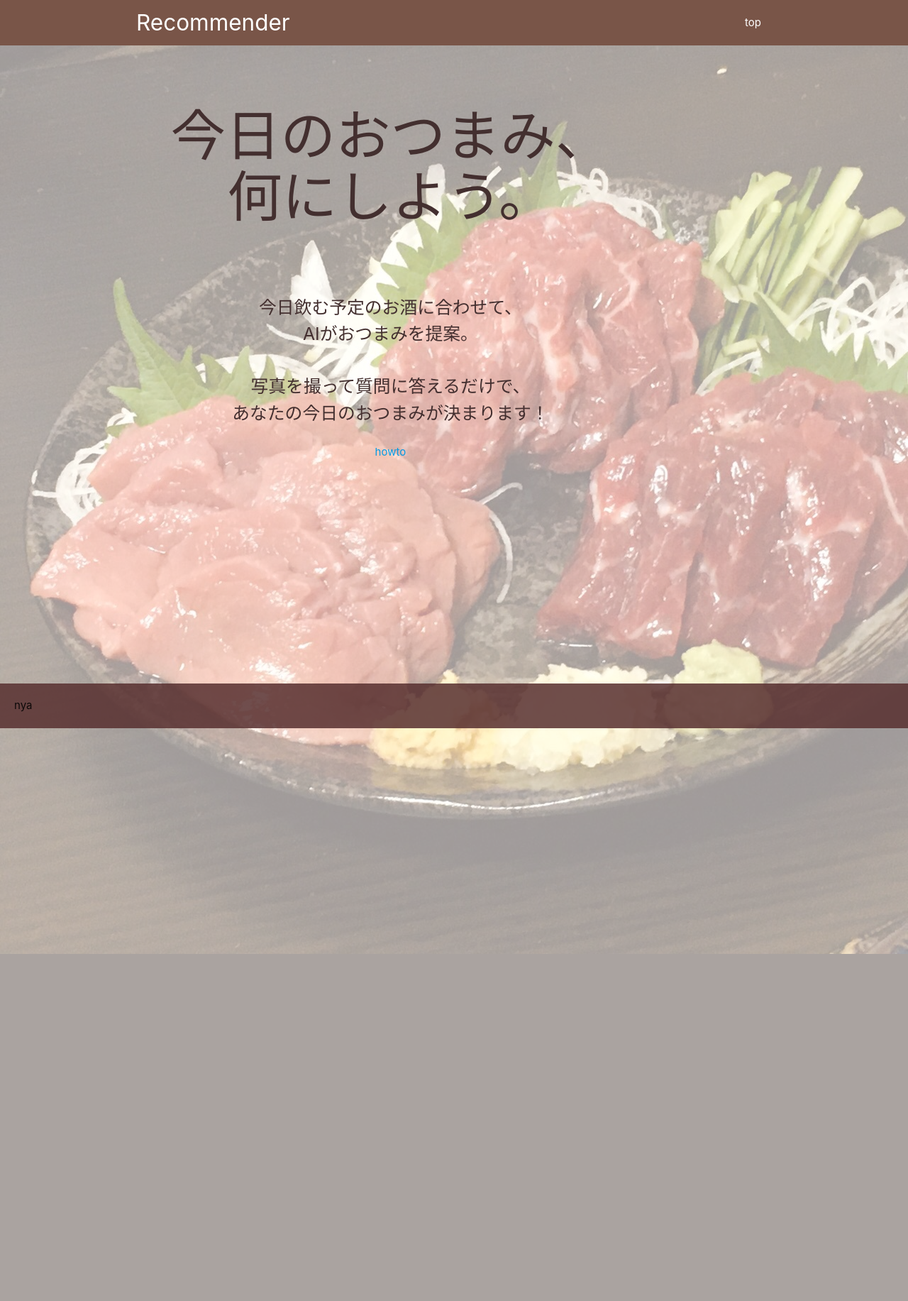
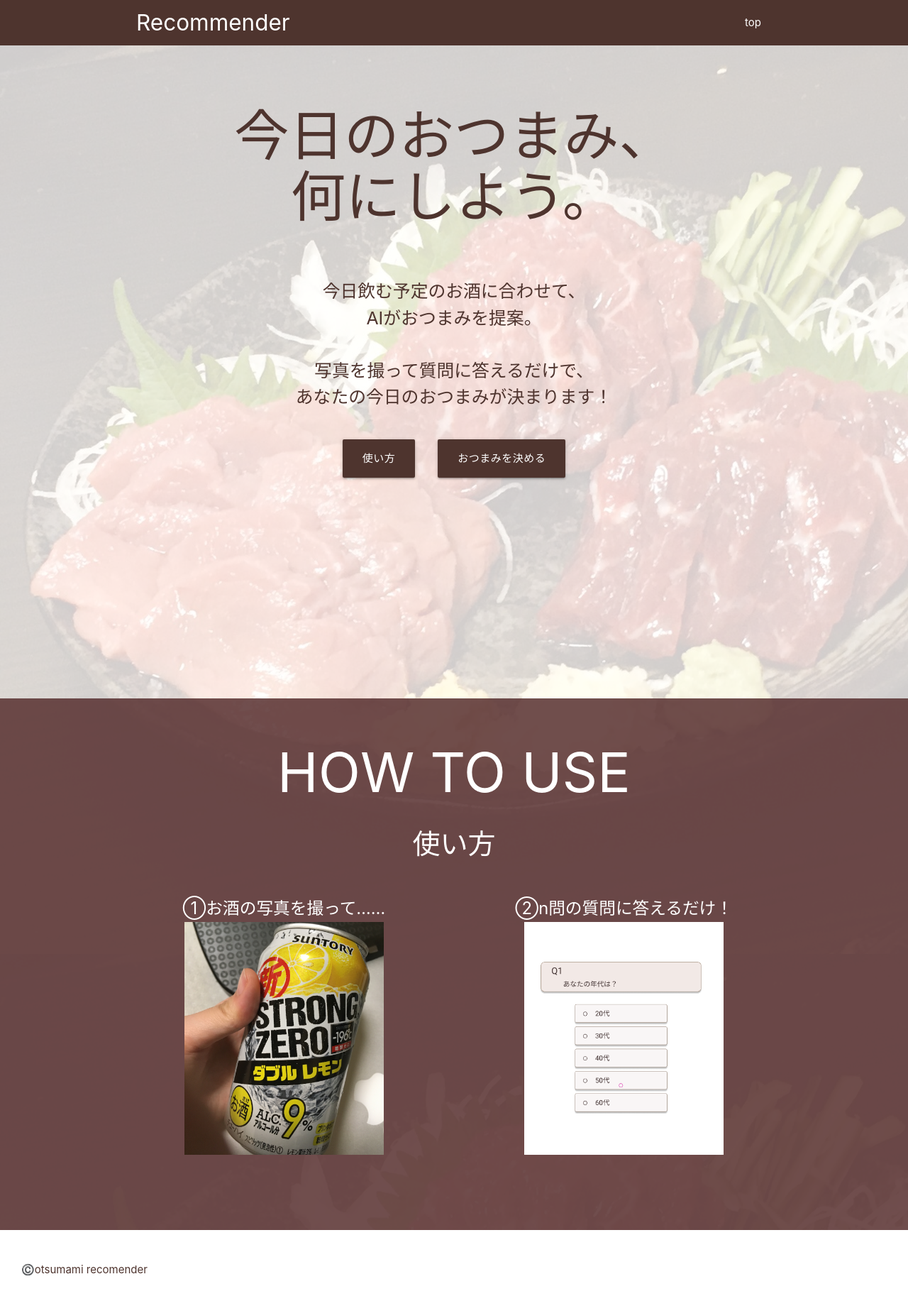
Before and after one commit to punipuni21/otsumami-recommender, a Django app: page / in a window 1280 px wide. Shown: the whole page at 71% size. Before the commit the page ends 1344 px from the top, so only its background shows below. Run offline with Django 3.2, Linux system fonts and the light colour scheme.

Commit message:
トップページほぼ完成（リンク以外）

```diff
--- a/workspace/project/frontend/static/frontend/construct/mystyle.css
+++ b/workspace/project/frontend/static/frontend/construct/mystyle.css
@@ -1,18 +1,27 @@
 h1{
     font-size:calc(90% + 5vw);
+}
+
+h2{
+    font-size:calc(90% + 2vw);
+    padding-top:-20px;
 }
 
 .head{
     font-size:calc(30% + 1vw);
 }
 
+.fix{
+
+}
 
 .brown{
-    background-color:#432f2f;
+    background-color:#4e342e;
 }
 
 .brownfont{
-    color:#432f2f;
+    color:#4e342e;
+    width:calc(100%);
 }
 
 .back{
@@ -22,19 +31,18 @@
     background-attachment:fixed;
     background-size:cover;
     background-color: white;
-    height:1280px;
+    height:calc(100%);
 }
 
 .bgmask{
-    background-color:rgba(255,255,255,0.6);
+    background-color:rgba(255,255,255,0.8);
     background-blend-mode: lighten;
 }
 
 .catchblock{
     text-align:center;
     display: table;
-    width: 100%;
-    position:relative;
+    width: calc(100%);
 }
 
 .catch{
@@ -42,16 +50,68 @@
     margin-top:calc(5% + 2vw);
     margin-bottom: 100px;
     vertical-align:middle;
-    width: 80%;
+    width: calc(100%);
+    height:720px;
 }
 
 .title_sentence{
     font-size:calc(80% + 1vw);
 }
 
+.top_menu{
+    flex-direction: row;
+    text-align:center;
+}
+
+/* @media screen and(max-width:767px){
+    .top_menu{
+            display:block;
+    }
+} */
+
+.top_menu li{
+    list-style:none;
+    padding:16px 16px 16px 16px;
+    text-align:center;
+    font-size:calc(30% + 1.5vw);
+    display:inline-block;
+    overflow: hidden;
+  }
+
 .howtouse{
     background-color: rgba(87, 47, 47, 0.85);
     background-blend-mode: lighten;
-    margin-top:200px;
-    padding:20px;
+    color:white;
+    text-align:center;
+    padding-top:20px;
+
 }
+
+.demo{
+    flex-direction: row;
+    text-align:center;
+    padding-top:30px;
+    padding-bottom:50px;
+}
+
+.demo li{
+    font-size:calc(30% + 1.5vw);
+    text-align:center;
+    display:inline-block;
+    overflow: hidden;
+
+}
+
+.demo img{
+    list-style:none;
+    height:auto;
+    max-width:60%;
+    padding:2px;
+    text-align:center;
+}
+
+footer{
+    background-color: white;
+    padding:30px;
+    height:100px;
+}
--- a/workspace/project/frontend/templates/frontend/index.html
+++ b/workspace/project/frontend/templates/frontend/index.html
@@ -14,8 +14,8 @@
 </head>
 
 <body>
-  <nav class="brown" role="navigation">
-    <div class="nav-wrapper container"><a id="logo-container" href="#" class="brand-logo">Recommender</a>
+  <nav class="brown darken-3" role="navigation">
+    <div class="nav-wrapper container"><a id="logo-container" href="#" class="brand-logo fix">Recommender</a>
       <ul class="right hide-on-med-and-down">
         <li><a href="#">top</a></li>
       </ul>
@@ -37,14 +37,27 @@
 
 
     <div id="howto" class="howtouse">
-      nya
+      <h1>HOW TO USE</h1>
+      <h2>使い方</h2>
+      <ul class="demo">
+        <li>①お酒の写真を撮って…… <br />
+          <img src="{% static 'frontend/img/top/demo.png' %}" /></li>
+        <li>②n問の質問に答えるだけ！<br />
+          <img src=" {% static 'frontend/img/top/quest.png' %}" /></li>
+      </ul>
+      <br />
 
     </div>
   </div>
+  <footer>
+    <a href="#">
+      <p class="brown-text text-darken-3">©️otsumami recomender</p>
+    </a>
+  </footer>
 
 
   <script src="{% static 'frontend/main.js' %}"></script>
-  <script type="text/javascript" src="{% static 'frontend/construct/materialize/js/materialize.min.js"></script>
+  <script src="{% static 'frontend/construct/materialize/js/materialize.min.js' %}"></script>
 
 </body>
 
```
Also changed, not shown: workspace/project/frontend/src/components/App.js (+9 -6 lines), workspace/project/frontend/static/frontend/img/top/demo.jpg (added), workspace/project/frontend/static/frontend/img/top/demo.png (added), workspace/project/frontend/static/frontend/img/top/quest.png (added), workspace/project/frontend/static/frontend/main.js.
